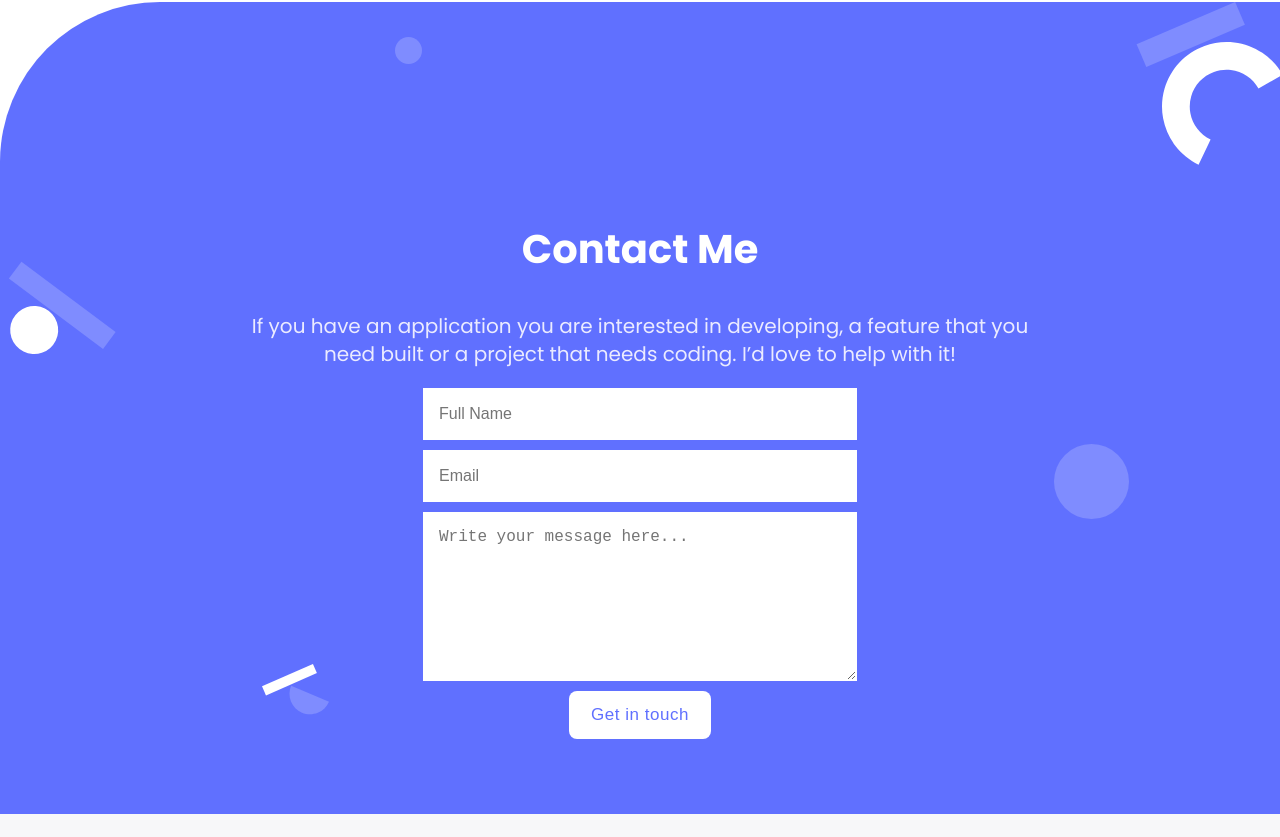
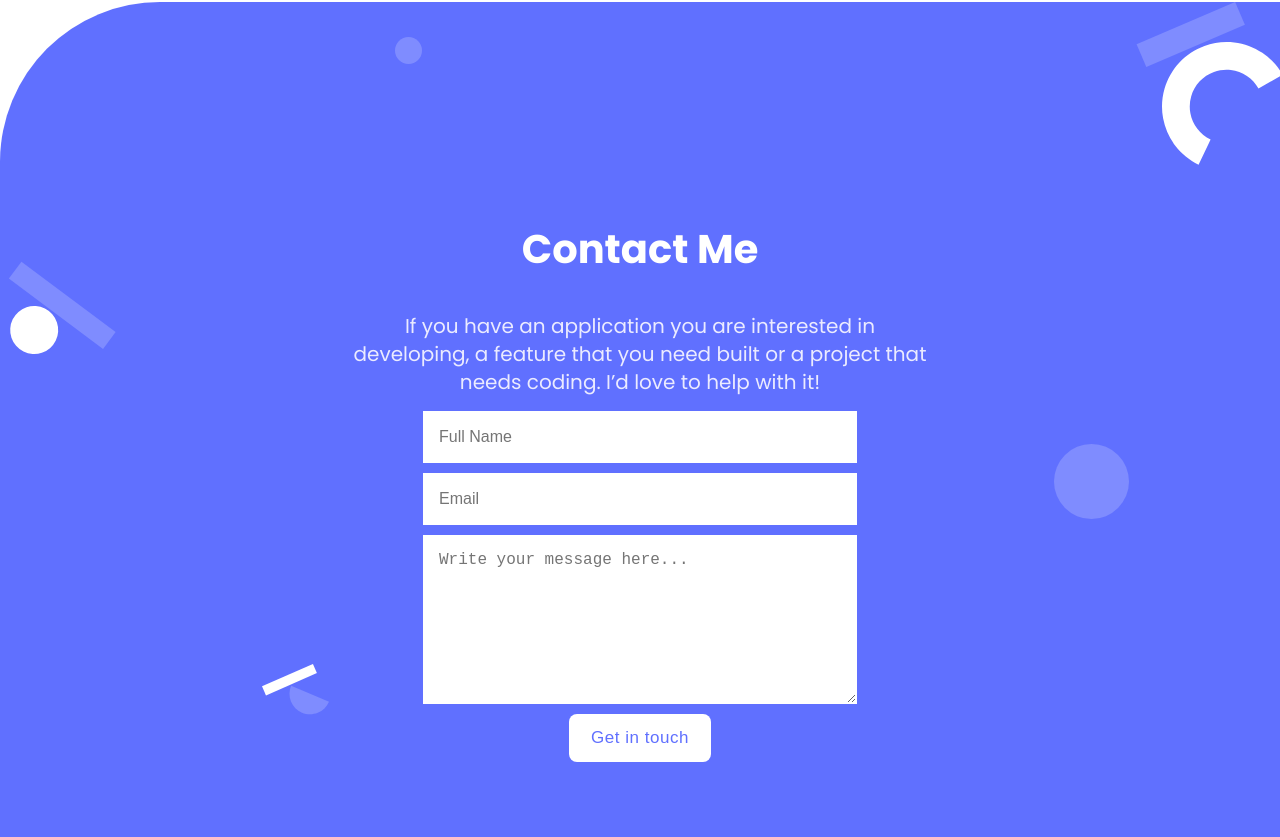
Before and after one commit to Izebiafe/Portfolio, a website: page index.html in a window 1280 px wide. Shown: the part 3414-4251 px from the top of the page. Before the commit the page ends 4228 px from the top, so only its background shows below. Drawn offline with Linux system fonts and the light colour scheme.

```diff
--- a/assets/css/style.css
+++ b/assets/css/style.css
@@ -454,7 +454,7 @@
     margin: auto;
   }
 
-  /* .contact .contact-text p {
+  .contact .contact-text p {
     font-style: normal;
     font-weight: 400;
     font-size: 20px;
@@ -462,5 +462,5 @@
     color: #ebebff;
     width: 71%;
     margin: 15px auto;
-  } */
+  }
 }
```
